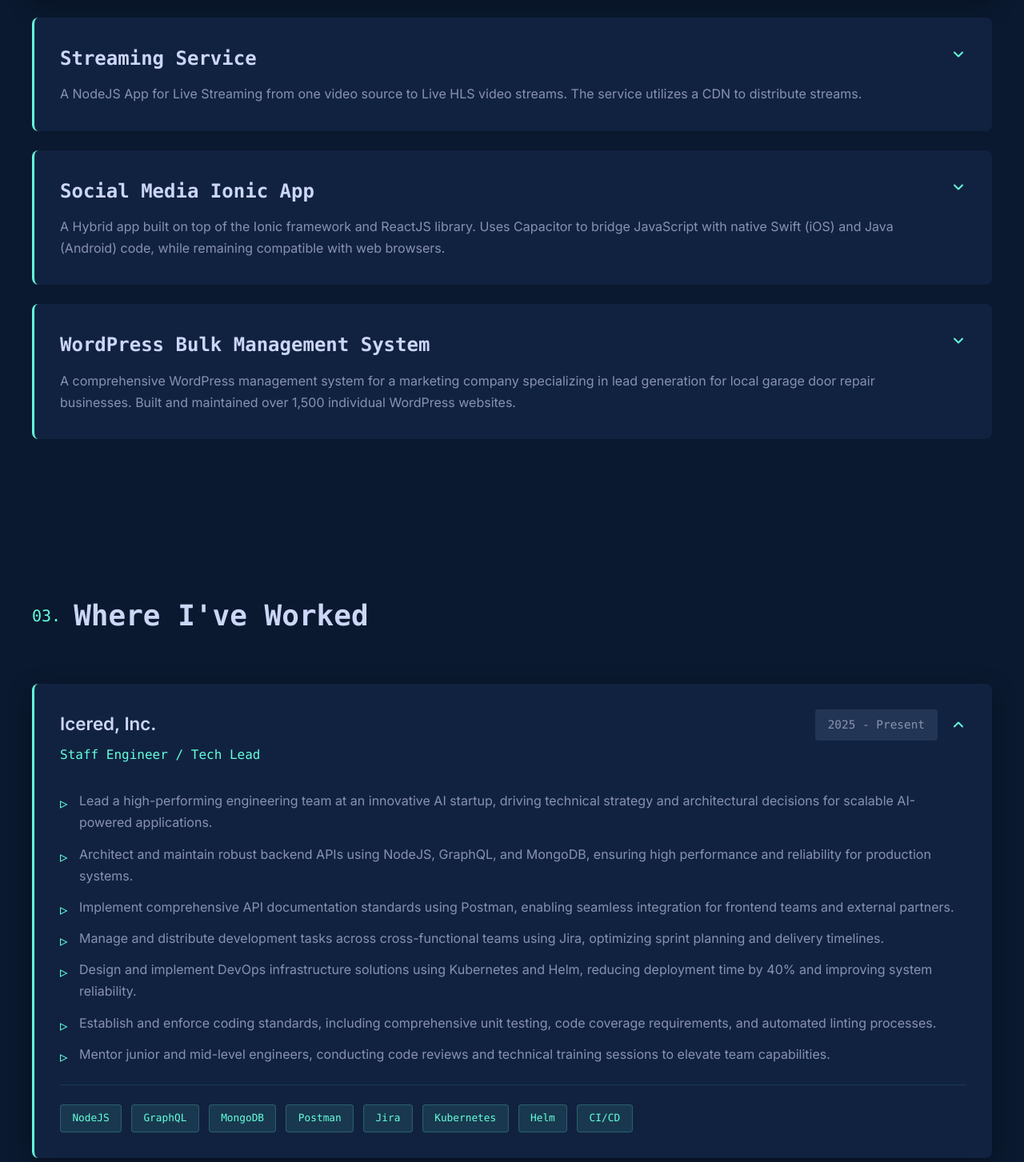
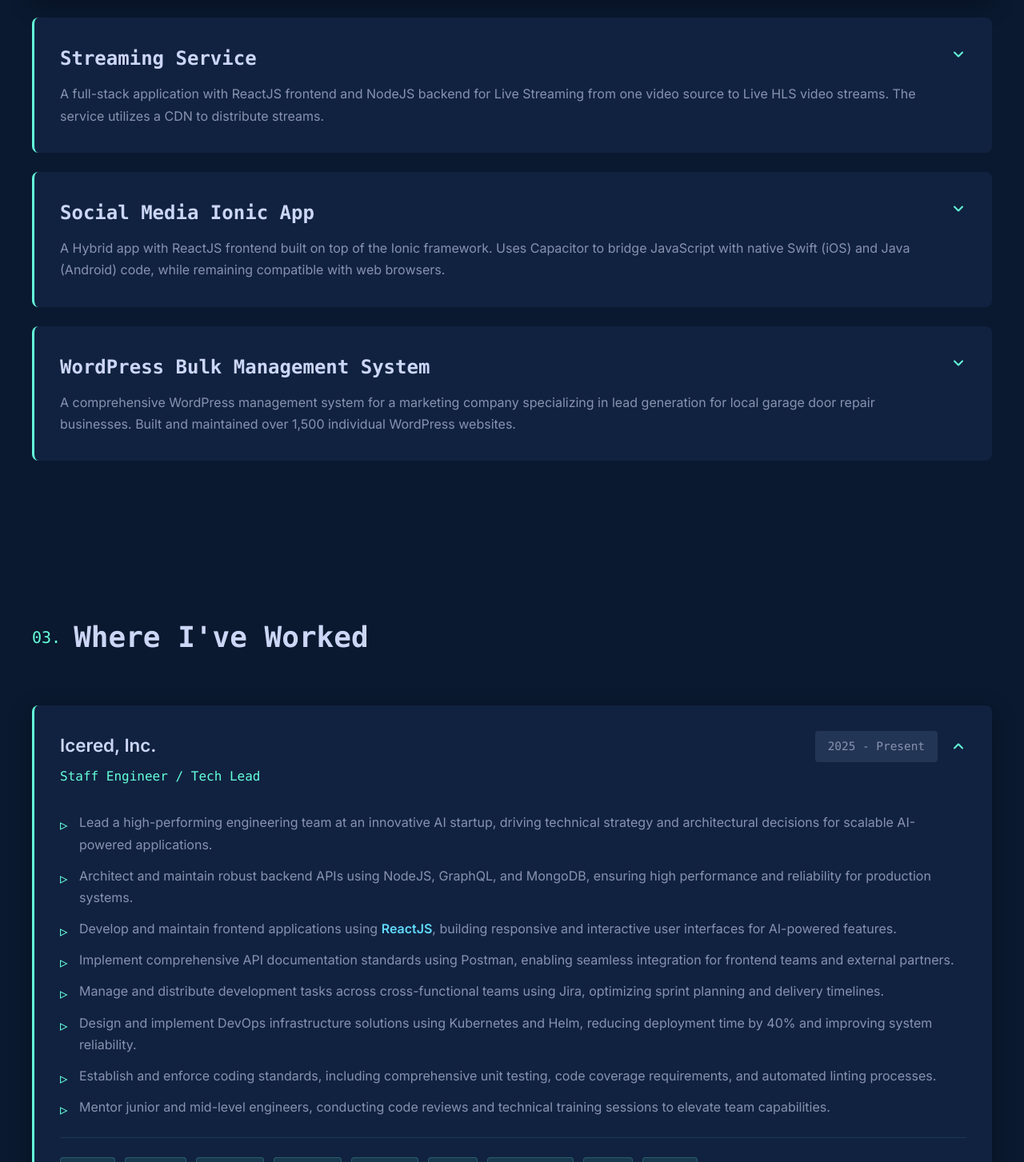
Before and after one commit to Zardron/devontrae-walls-portfolio, a React (Vite) app: page / in a window 1280 px wide. Shown: the part 2397-3850 px from the top of the page at 80% size. Built offline with nearby package versions, Linux system fonts and the light colour scheme.

Commit message:
updating the experience

```diff
--- a/src/App.tsx
+++ b/src/App.tsx
@@ -145,6 +145,25 @@ const getTechIcon = (techName: string): React.ReactElement => {
   return iconMap[techName] || <SiReact style={{ color: techColors['React'] }} />
 }
 
+// Function to highlight React/reactjs in text
+const highlightReact = (text: string): React.ReactNode => {
+  const reactPattern = /\b(React|reactjs|ReactJS|React\.js)\b/gi
+  const parts = text.split(reactPattern)
+
+  return parts.map((part, index) => {
+    // Check if this part matches the React pattern (case-insensitive)
+    const isReact = /^(React|reactjs|ReactJS|React\.js)$/i.test(part)
+    if (isReact) {
+      return (
+        <span key={index} style={{ color: techColors['React'], fontWeight: 600 }}>
+          {part}
+        </span>
+      )
+    }
+    return <span key={index}>{part}</span>
+  })
+}
+
 const skills: Skill[] = [
   {
     category: 'Languages & Frameworks',
@@ -180,13 +199,14 @@ const experiences: Experience[] = [
     description: [
       'Lead a high-performing engineering team at an innovative AI startup, driving technical strategy and architectural decisions for scalable AI-powered applications.',
       'Architect and maintain robust backend APIs using NodeJS, GraphQL, and MongoDB, ensuring high performance and reliability for production systems.',
+      'Develop and maintain frontend applications using ReactJS, building responsive and interactive user interfaces for AI-powered features.',
       'Implement comprehensive API documentation standards using Postman, enabling seamless integration for frontend teams and external partners.',
       'Manage and distribute development tasks across cross-functional teams using Jira, optimizing sprint planning and delivery timelines.',
       'Design and implement DevOps infrastructure solutions using Kubernetes and Helm, reducing deployment time by 40% and improving system reliability.',
       'Establish and enforce coding standards, including comprehensive unit testing, code coverage requirements, and automated linting processes.',
       'Mentor junior and mid-level engineers, conducting code reviews and technical training sessions to elevate team capabilities.'
     ],
-    technologies: ['NodeJS', 'GraphQL', 'MongoDB', 'Postman', 'Jira', 'Kubernetes', 'Helm', 'CI/CD']
+    technologies: ['React', 'NodeJS', 'GraphQL', 'MongoDB', 'Postman', 'Jira', 'Kubernetes', 'Helm', 'CI/CD']
   },
   {
     company: 'Achieve, Inc.',
@@ -335,18 +355,19 @@ const projects: Project[] = [
   },
   {
     title: 'Streaming Service',
-    description: 'A NodeJS App for Live Streaming from one video source to Live HLS video streams. The service utilizes a CDN to distribute streams.',
+    description: 'A full-stack application with ReactJS frontend and NodeJS backend for Live Streaming from one video source to Live HLS video streams. The service utilizes a CDN to distribute streams.',
     features: [
+      'Frontend built with ReactJS providing an intuitive interface for managing and viewing live streams',
       'Uses GStreamer to download and transcode video streams from source m3u8 playlists',
       'Creates multiple quality renditions: 4K, 1080p, 720p, 480p, and 320p',
       'Supports GPU hardware encoding for optimal performance',
       'Generates perfectly segmented MPEG-TS files at any time frame interval'
     ],
-    technologies: ['NodeJS', 'GStreamer', 'HLS', 'AWS']
+    technologies: ['React', 'NodeJS', 'GStreamer', 'HLS', 'AWS']
   },
   {
     title: 'Social Media Ionic App',
-    description: 'A Hybrid app built on top of the Ionic framework and ReactJS library. Uses Capacitor to bridge JavaScript with native Swift (iOS) and Java (Android) code, while remaining compatible with web browsers.',
+    description: 'A Hybrid app with ReactJS frontend built on top of the Ionic framework. Uses Capacitor to bridge JavaScript with native Swift (iOS) and Java (Android) code, while remaining compatible with web browsers.',
     features: [
       'E2E Messaging with Group Chat and Direct Messaging support',
       'Social Posts with reactions, comments, upvoting, sharing, and notifications',
@@ -785,7 +806,7 @@ function App() {
                               animate={{ opacity: 1, x: 0 }}
                               transition={{ delay: descIndex * 0.05 }}
                             >
-                              {desc}
+                              {highlightReact(desc)}
                             </motion.li>
                           ))}
                         </ul>
```
